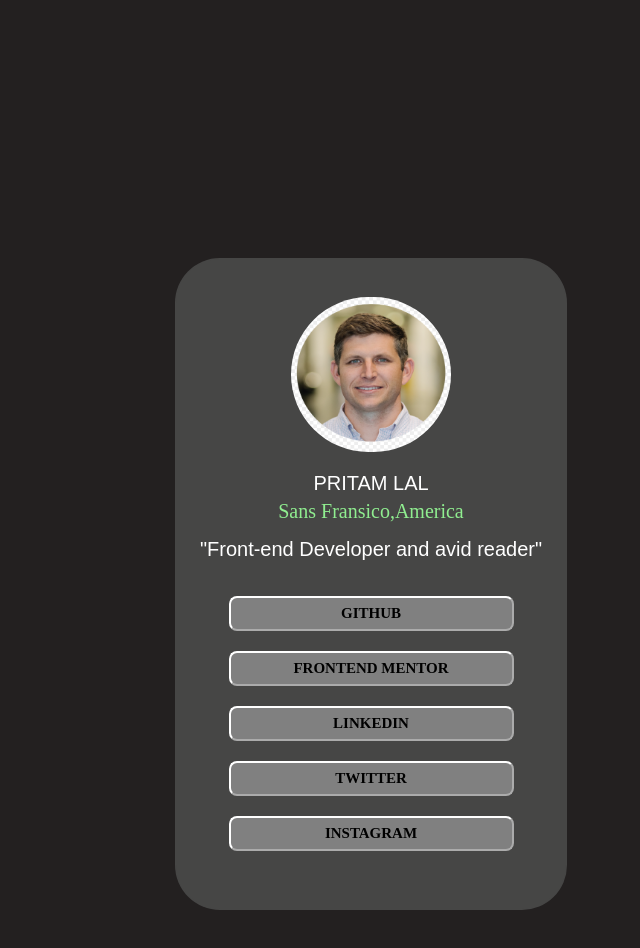
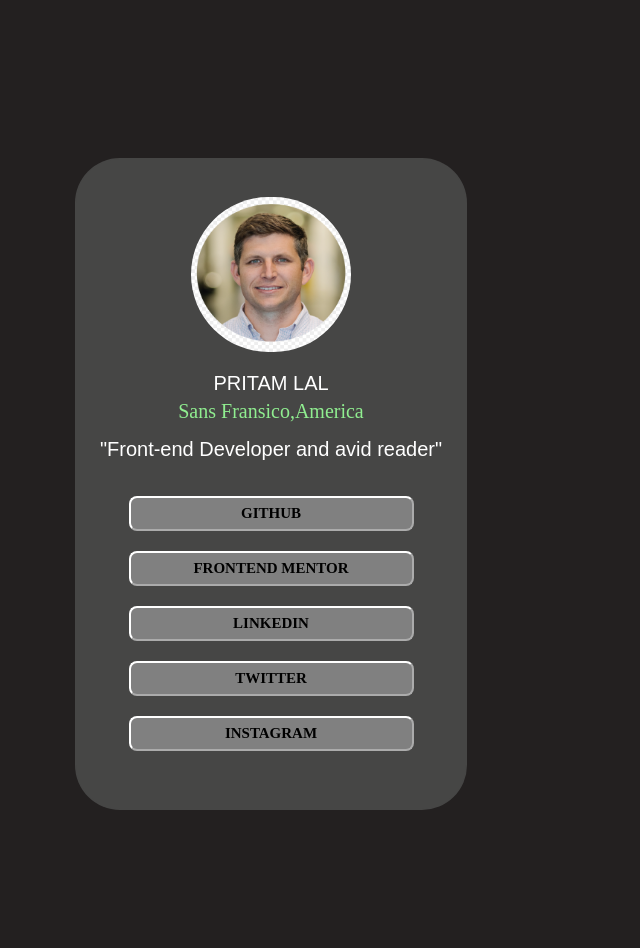
Before and after one commit to Pritamlal/FrontEnd-Mentor-1, a plain HTML site: page index.html in a window 1280 px wide. Shown: the whole page, without its empty margins (533-1173 px from the left). Drawn offline with Linux system fonts and the light colour scheme.

Commit message:
Update style.css

```diff
--- a/style.css
+++ b/style.css
@@ -9,8 +9,8 @@ body{
     display:flex;
     flex-direction: column;
     justify-content: center;
-    margin-left:700px;
-    margin-top: 250px;
+    margin-left:600px;
+    margin-top: 150px;
     align-items: center;
     width:390px;
     height:650px;
```
